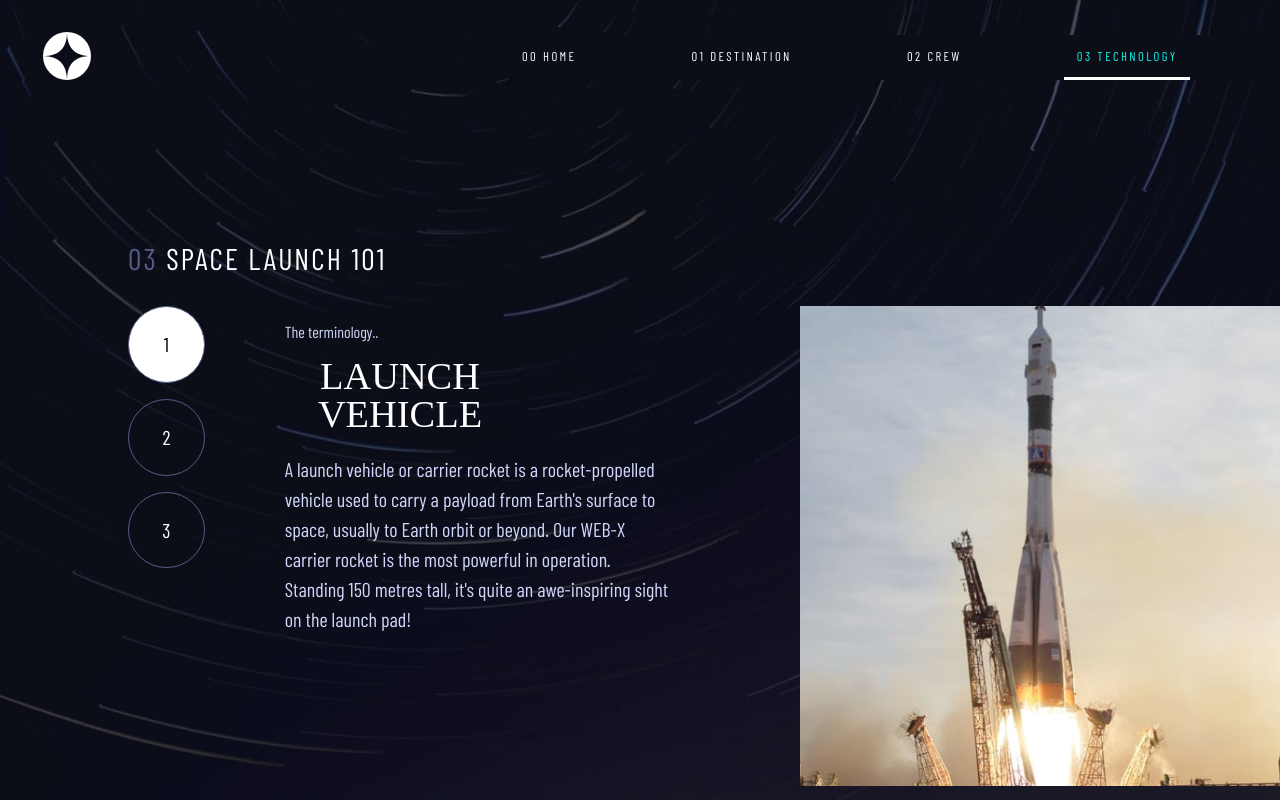
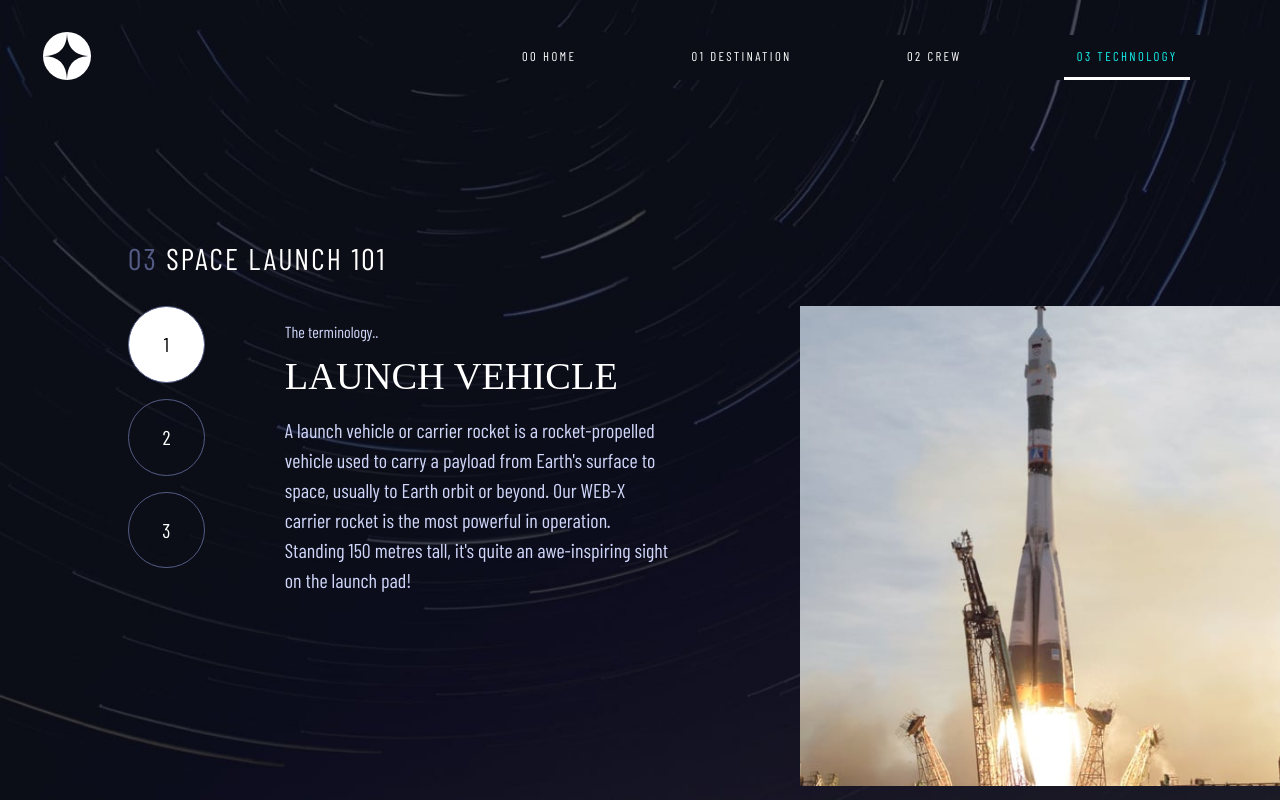
Before and after one commit to ianc1991/space-tourism, an Angular app: page /technology in a window 1280 px wide. Built offline with nearby package versions, Linux system fonts and the light colour scheme; a web font is replaced by a local one.

Commit message:
updated font

```diff
--- a/src/app/Components/technology-page/technology-page.component.html
+++ b/src/app/Components/technology-page/technology-page.component.html
@@ -13,7 +13,7 @@
                     </div>
                     <div class="bodyTextContainer">
                         <p>The terminology..</p>
-                        <h3 class="bodyTitle">{{techName}}</h3>
+                        <h3 class="bodyTitle techTitle">{{techName}}</h3>
                         <p class="bodyText">{{bodyText}}</p>
                     </div>
                 </div>
--- a/src/app/Components/technology-page/technology-page.component.scss
+++ b/src/app/Components/technology-page/technology-page.component.scss
@@ -35,7 +35,7 @@ div.container {
     flex-direction: column;
     align-items: center;
     margin-top: 0;
-    width: 80%;
+    //width: 80%;
 }
 
 /* Buttons */
@@ -145,6 +145,10 @@ img {
         margin-left: 80px;
     }
 
+    .bodyTitle {
+        text-align: left;
+    }
+
     .bodyText {
         width: 30vw;
     }
```
